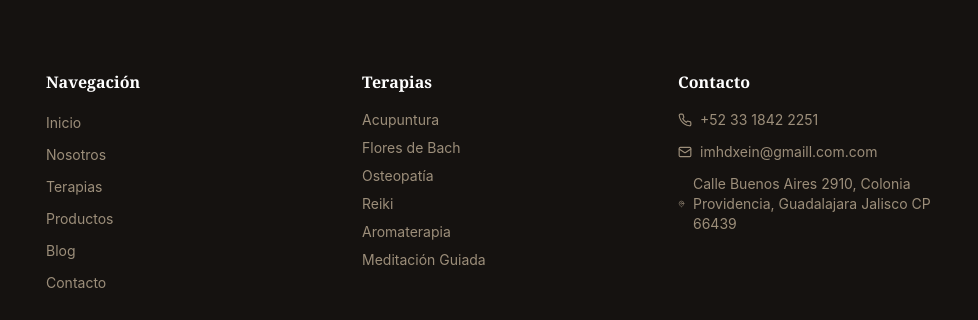
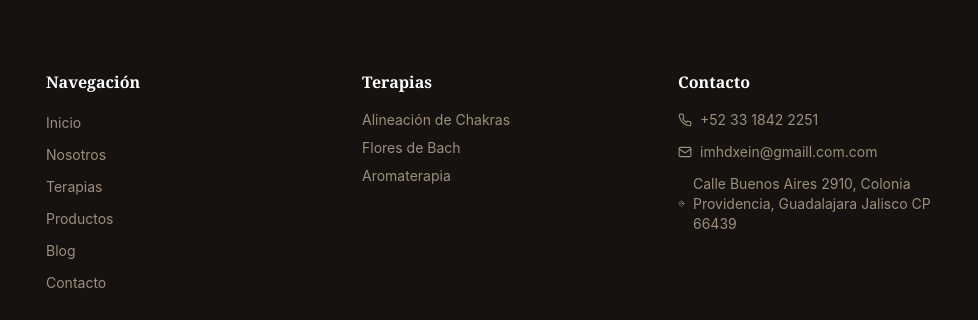
Before and after one commit to FcoJavierLpz/imhdxein, an Astro site: page /terapias in a window 1280 px wide. Shown: the part 1713-2033 px from the top of the page, 302-1280 px from the left. Built offline with nearby package versions, Linux system fonts and the light colour scheme; Astro itself is replaced by a stand-in of ours.

Commit message:
refactor: update terapias

```diff
--- a/src/components/Footer.astro
+++ b/src/components/Footer.astro
@@ -40,12 +40,9 @@ const year = new Date().getFullYear();
       <div>
         <h4 class="text-white font-semibold mb-4">Terapias</h4>
         <ul class="space-y-2 text-deep-400 text-sm">
-          <li>Acupuntura</li>
+          <li>Alineación de Chakras</li>
           <li>Flores de Bach</li>
-          <li>Osteopatía</li>
-          <li>Reiki</li>
           <li>Aromaterapia</li>
-          <li>Meditación Guiada</li>
         </ul>
       </div>
       <div>
--- a/src/layouts/Layout.astro
+++ b/src/layouts/Layout.astro
@@ -7,7 +7,7 @@ export interface Props {
 
 const {
   title = "IMHDXEIN - Instituto de Medicina Holística | Terapias, Productos y Citas",
-  description = "IMHDXEIN - Instituto de Medicina Holística. Acupuntura, Flores de Bach, Osteopatía, Reiki, Aromaterapia, Meditación Guiada y más. Agenda tu cita hoy.",
+  description = "IMHDXEIN - Instituto de Medicina Holística. Alineación de Chakras, Flores de Bach, Aromaterapia y más. Agenda tu cita hoy.",
   image = "https://images.pexels.com/photos/3872623/pexels-photo-3872623.jpeg?auto=compress&cs=tinysrgb&w=1200",
 } = Astro.props;
 
@@ -23,7 +23,7 @@ const siteName = "IMHDXEIN";
     <link rel="icon" type="image/png" href="/logoimhdxein.png" />
     <title>{title}</title>
     <meta name="description" content={description} />
-    <meta name="keywords" content="medicina holística, acupuntura, flores de bach, reiki, osteopatía, aromaterapia, meditación, terapias alternativas, chakras, IMHDXEIN, CDMX" />
+    <meta name="keywords" content="medicina holística, Alineación de Chakras, Acupuntura, flores de bach, aromaterapia, terapias alternativas, chakras, IMHDXEIN, CDMX" />
     <meta name="author" content="IMHDXEIN" />
     <meta name="robots" content="index, follow" />
     <link rel="canonical" href={canonicalURL} />
@@ -48,7 +48,7 @@ const siteName = "IMHDXEIN";
       "@context": "https://schema.org",
       "@type": "MedicalOrganization",
       "name": "IMHDXEIN",
-      "description": "Instituto de Medicina Holística. Acupuntura, Flores de Bach, Reiki, Osteopatía y más.",
+      "description": "Instituto de Medicina Holística. Alineación de Chakras, Acupuntura, Flores de Bach y más.",
       "url": "https://imhdxein.com",
       "telephone": "+52 33 1842 2251",
       "email": "imhdxein@gmaill.com.com",
--- a/src/pages/terapias.astro
+++ b/src/pages/terapias.astro
@@ -18,8 +18,8 @@ const therapies = therapyEntries.map((t) => ({
 ---
 
 <MainLayout
-  title="Terapias Holísticas - IMHDXEIN | Acupuntura, Reiki, Flores de Bach y más"
-  description="Explora nuestras terapias holísticas: Acupuntura, Flores de Bach, Osteopatía, Reiki, Aromaterapia, Meditación Guiada y Medicina Integrativa. Agenda tu cita."
+  title="Terapias Holísticas - IMHDXEIN | Alineación de Chakras, Flores de Bach y más"
+  description="Explora nuestras terapias holísticas: Alineación de Chakras, Flores de Bach, Aromaterapia, y Medicina Integrativa. Agenda tu cita."
 >
   <section class="relative py-24 overflow-hidden">
     <div class="absolute inset-0 bg-gradient-to-br from-brand-800 via-brand-900 to-deep-900"></div>
```
